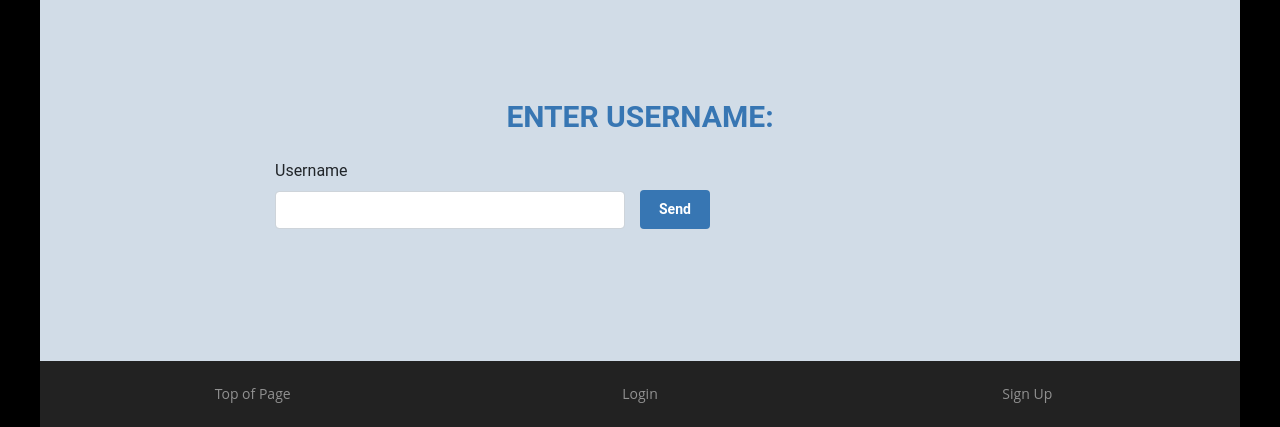
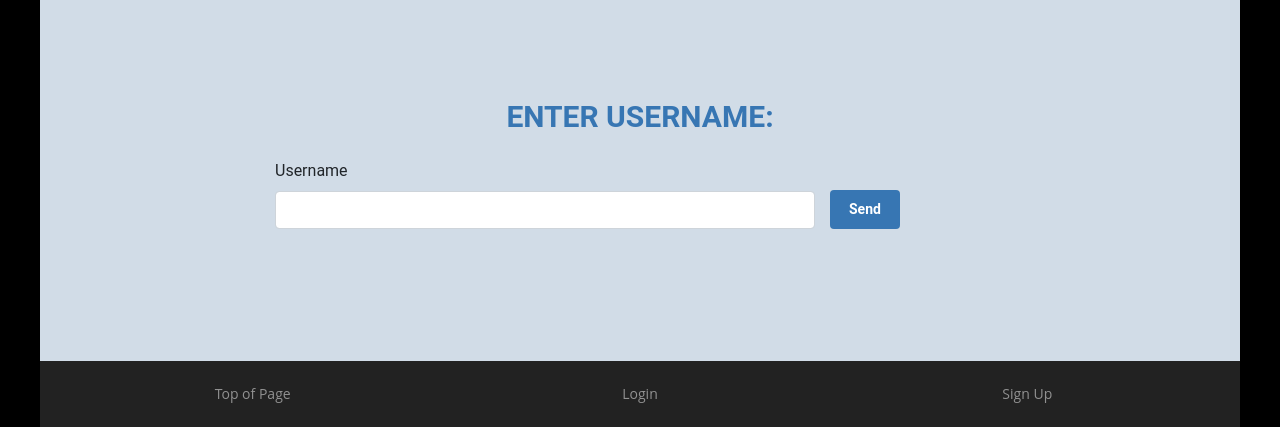
Before and after one commit to TAHJones/qc-metrics-analyser, a Flask app: page /login in a window 1280 px wide. Shown: the part 512-939 px from the top of the page. Run offline with Flask 2, Linux system fonts and the light colour scheme; some libraries are stand-ins or nearby versions.

Commit message:
add form col width for small screens & increase col width for input field

```diff
--- a/templates/login.html
+++ b/templates/login.html
@@ -3,7 +3,7 @@
 
     <section class="container">
         <div class="row justify-content-center">
-            <div class="col-lg-8 col-md-10">
+            <div class="col-sm-8 col-md-8 col-lg-8">
                 {% with messages = get_flashed_messages() %} {% if messages %}
                 <ul class="flashes">
                     {% for message in messages %}
@@ -16,7 +16,7 @@
 
                 <form method="POST">
                     <div class="row">
-                        <div class="form-group col-sm-6 floating-label-form-group controls">
+                        <div class="form-group col-sm-9 floating-label-form-group controls">
                             <label>Username</label>
                             <input type="text" class="form-control" name="username" id="username" required data-validation-required-message="Please enter your username.">
                             <p class="help-block text-danger"></p>
```
